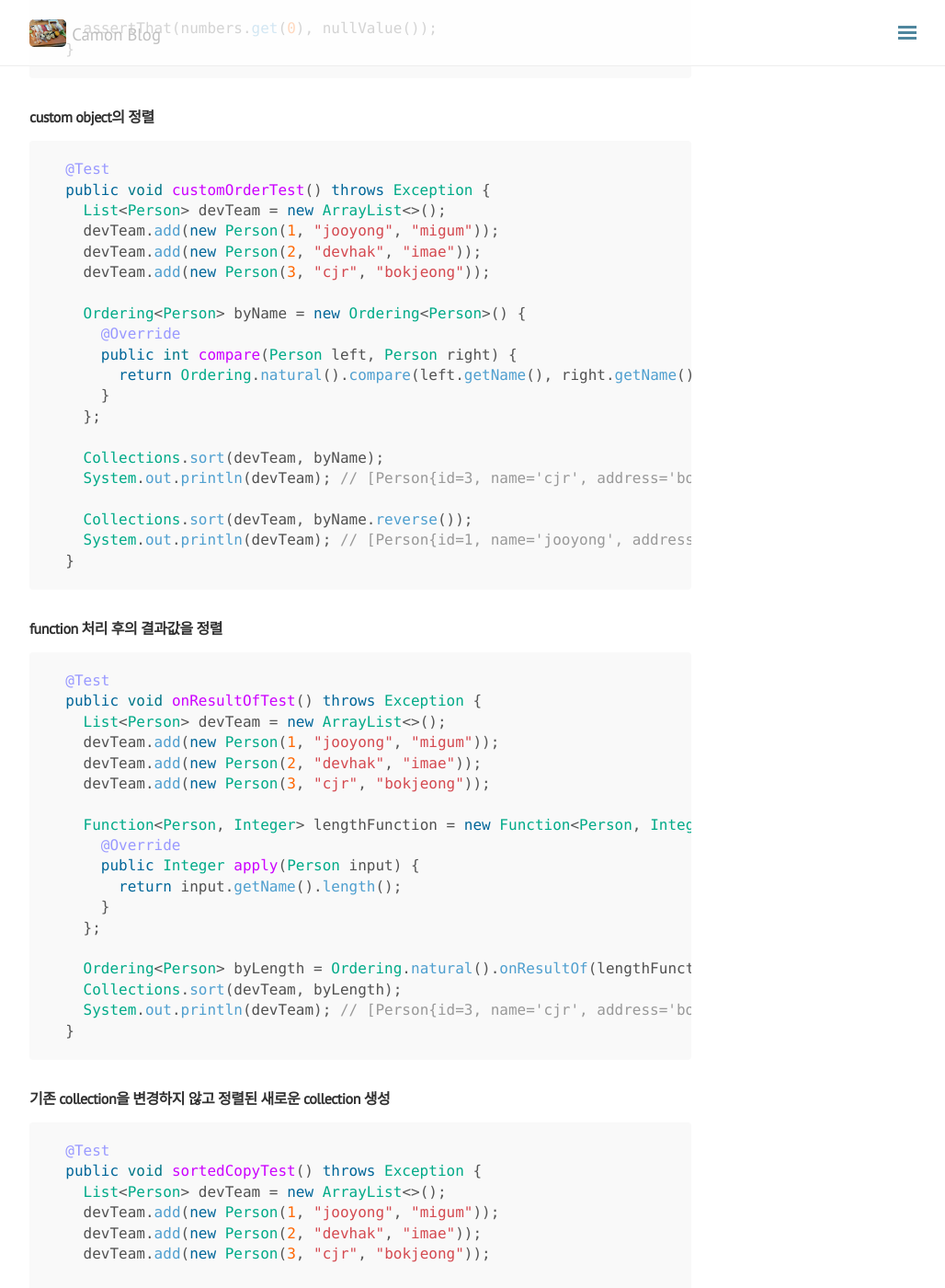
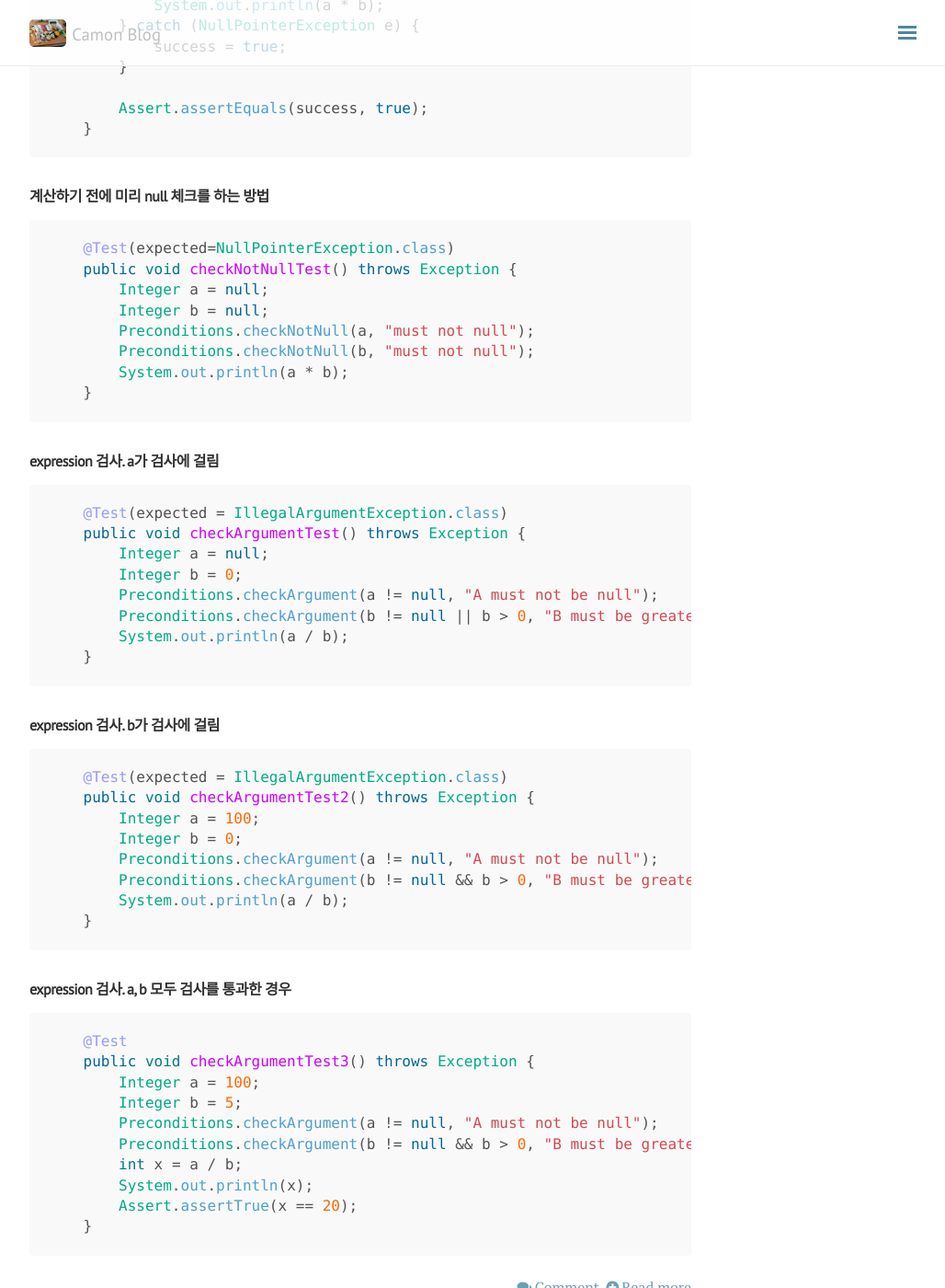
Before and after one commit to camon85/camon85.github.io, a Jekyll site: the page built from blog/index.html, in a window 1280 px wide and 1400 px high, scrolled down 502 px. Shown: the whole window at 92% size, without its empty margins (248-1276 px from the left). Built offline with Jekyll 4.4.1, drawn with Linux system fonts in a browser that asks for light colours; nearby versions of some CDN libraries; the list of posts is cut into pages by our own code; comment, search, counter and statistics services are not loaded; some of the changed text lies outside the part shown.

Commit message:
guava preconditions

````diff
--- /dev/null
+++ b/_posts/2017-05-23-guava-example-preconditions.md
@@ -0,0 +1,76 @@
+---
+layout: post
+title: guava example - Preconditions
+category: dev
+tags: [guava]
+---
+
+[view source](https://github.com/camon85/guava-example)
+
+### 기존의 try catch 문으로 nullpointer를 catch 하는 방법
+```java
+    @Test
+    public void exceptionTest() throws Exception {
+        Integer a = null;
+        Integer b = null;
+        boolean success = false;
+
+        try {
+            System.out.println(a * b);
+        } catch (NullPointerException e) {
+            success = true;
+        }
+
+        Assert.assertEquals(success, true);
+    }
+```
+
+### 계산하기 전에 미리 null 체크를 하는 방법
+```java
+    @Test(expected=NullPointerException.class)
+    public void checkNotNullTest() throws Exception {
+        Integer a = null;
+        Integer b = null;
+        Preconditions.checkNotNull(a, "must not null");
+        Preconditions.checkNotNull(b, "must not null");
+        System.out.println(a * b);
+    }
+```
+
+### expression 검사. a가 검사에 걸림
+```java
+    @Test(expected = IllegalArgumentException.class)
+    public void checkArgumentTest() throws Exception {
+        Integer a = null;
+        Integer b = 0;
+        Preconditions.checkArgument(a != null, "A must not be null");
+        Preconditions.checkArgument(b != null || b > 0, "B must be greater than 0");
+        System.out.println(a / b);
+    }
+```
+
+### expression 검사. b가 검사에 걸림
+```java
+    @Test(expected = IllegalArgumentException.class)
+    public void checkArgumentTest2() throws Exception {
+        Integer a = 100;
+        Integer b = 0;
+        Preconditions.checkArgument(a != null, "A must not be null");
+        Preconditions.checkArgument(b != null && b > 0, "B must be greater than 0");
+        System.out.println(a / b);
+    }
+```
+
+### expression 검사. a, b 모두 검사를 통과한 경우
+```java
+    @Test
+    public void checkArgumentTest3() throws Exception {
+        Integer a = 100;
+        Integer b = 5;
+        Preconditions.checkArgument(a != null, "A must not be null");
+        Preconditions.checkArgument(b != null && b > 0, "B must be greater than 0");
+        int x = a / b;
+        System.out.println(x);
+        Assert.assertTrue(x == 20);
+    }
+```
````
Also changed, not shown: _posts/2017-05-23-guava-example-ordering.md (+3 -0 lines).
